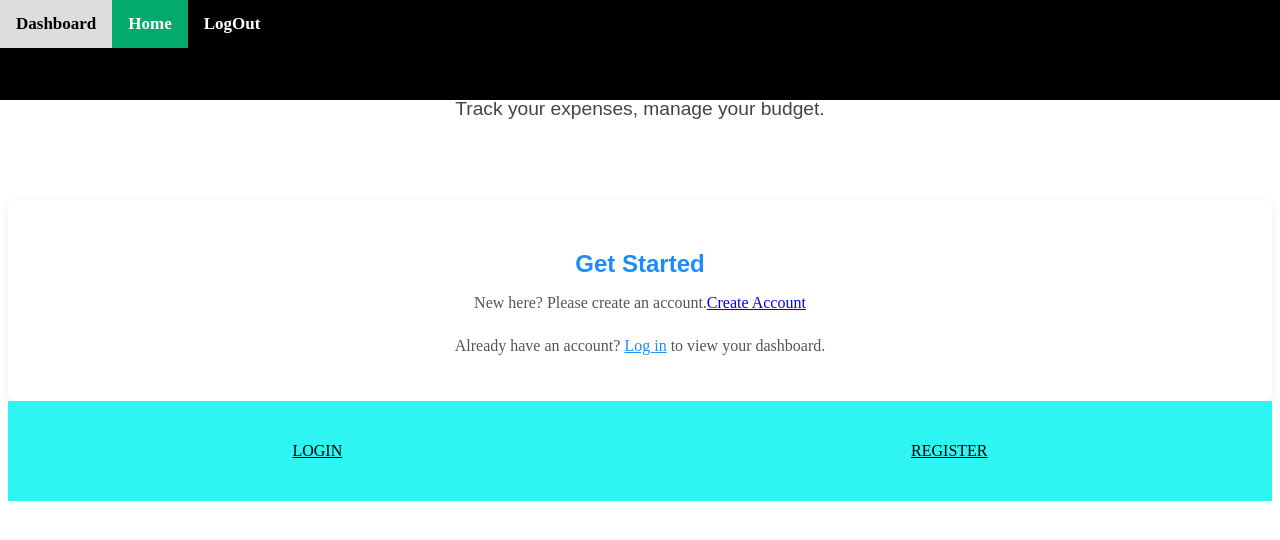
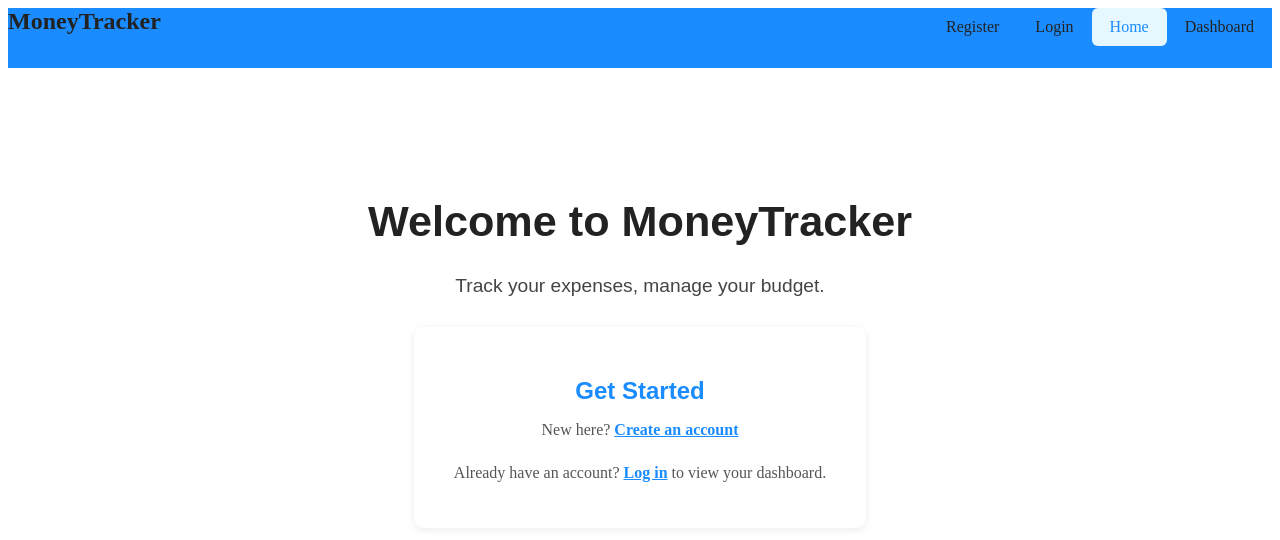
Before and after one commit to mohsen481/django_moneytracker_project, a Django app: page /home/ in a window 1280 px wide. Shown: the top 540 px of the page. Run offline with Django 5.2, Linux system fonts and the light colour scheme.

Commit message:
Add a logout view and ability to add and delete income and expense.

```diff
--- a/expenses/templates/expenses/HomePage.html
+++ b/expenses/templates/expenses/HomePage.html
@@ -8,38 +8,58 @@
                        height: 100px;
                        display: flex;
                        justify-content: space-around;
-                       align-items: center
-                    ;
-                        }
+                       align-items: center;
+                    }
+            .navbar-links {
+                background-color: #1a8cff;
+                overflow: hidden;
+                margin: 0;
+                text-align: center;
+                height: 60px;
+            }
+            .navbar-links a {
+                color: #222;
+                text-decoration: none;
+                font-weight: 500;
+                white-space: nowrap;
+                padding: 10px 18px;
+                border-radius: 6px;
+                background: none;
+                float: right;
+            }
+            .navbar-links a.active {
+                color: #1a8cff;
+                background: #e6f7ff;
+            }
+
         </style>
     </head>
     <body>
-        <div class="container" style="position: absolute; top: 0; left: 0; width: 100%; z-index: 10;">
-        <a  href="{% url 'dashboard' %}">Dashboard</a>
-        <a class="active" href="#">Home</a>
-        <a href="{% url 'login' %}">LogOut</a>
-    </div>
-        <h1 style="text-align:center; margin-top:40px; font-family:sans-serif; color:#222;">
-            Welcome to MoneyTracker
-        </h1>
-        <p style="text-align:center; font-size:1.2em; color:#444; font-family:sans-serif;">
-            Track your expenses, manage your budget.
-        </p>
-        <div style="display: flex; justify-content: center; margin: 40px 0;"></div>
-            <div style="background: #fff; border-radius: 10px; box-shadow: 0 2px 8px rgba(0,0,0,0.08); padding: 30px 40px; text-align: center;">
-                <h2 style="font-family:sans-serif; color:#1a8cff; margin-bottom: 15px;">Get Started</h2>
-                <p style="color:#555; font-size:1em; margin-bottom: 25px;">
-                    New here? Please create an account.<a href="{% url 'register' %}">Create Account</a>
+        <!-- Navigation Bar -->
+        <nav>
+            <div class="navbar-links">
+                <div style="font-size:1.5em; font-weight:bold; color:#222; float:left; margin-right:20px;">MoneyTracker</div>
+                <a href="{% url 'dashboard' %}">Dashboard</a>
+                <a class="active" href="#">Home</a>
+                <a href="{% url 'login' %}">Login</a>
+                <a href="{% url 'register' %}">Register</a>
+            </div>
+        </nav>
+
+        <!-- Main Content -->
+        <main style="margin-top:100px; display:flex; flex-direction:column; align-items:center;">
+            <h1 style="font-family:sans-serif; color:#222; font-size:2.7em; margin-bottom:10px;">Welcome to MoneyTracker</h1>
+            <p style="font-size:1.2em; color:#444; font-family:sans-serif; margin-bottom:30px;">Track your expenses, manage your budget.</p>
+            <section style="background:#fff; border-radius:10px; box-shadow:0 2px 8px rgba(0,0,0,0.08); padding:30px 40px; text-align:center; min-width:320px;">
+                <h2 style="font-family:sans-serif; color:#1a8cff; margin-bottom:15px;">Get Started</h2>
+                <p style="color:#555; font-size:1em; margin-bottom:25px;">
+                    New here? <a href="{% url 'register' %}" style="color:#1a8cff; text-decoration:underline; font-weight:bold;">Create an account</a>
                 </p>
                 <p style="color:#555; font-size:1em;">
-                    Already have an account? <a href="{% url 'login' %}" style="color:#1a8cff; text-decoration:underline;">Log in</a> to view your dashboard.
+                    Already have an account? <a href="{% url 'login' %}" style="color:#1a8cff; text-decoration:underline; font-weight:bold;">Log in</a> to view your dashboard.
                 </p>
-            </div>
-        </div>
-        <div class="divclass">
-            <a style="color: black;" href="{% url 'login' %}">LOGIN</a>
-            <a style="color: black;" href="{% url 'register' %}">REGISTER</a>
-        </div>
+            </section>
+        </main>
     </body>
 
 </html>
--- a/expenses/templates/expenses/dashboard.html
+++ b/expenses/templates/expenses/dashboard.html
@@ -105,7 +105,7 @@
     <div class="container" style="position: absolute; top: 0; left: 0; width: 100%; z-index: 10;">
         <a class="active" href="#">Dashboard</a>
         <a href="{% url 'index' %}">Home</a>
-        <a href="{% url 'login' %}">LogOut</a>
+        <a href="{% url 'logout' %}">LogOut</a>
     </div>
     <div class="welcome-box">
         <h1>Welcome {{ username }}!</h1>
--- a/expenses/urls.py
+++ b/expenses/urls.py
@@ -8,6 +8,7 @@ urlpatterns=[
                 path("accounts/register/",views.register_view,name="register"),
                 path("dashboard/",views.dashboard,name="dashboard"),
                 path("reports/",views.reports,name="reports"),
+                path("accounts/logout/",views.logout_view,name="logout"),
 
 
 
--- a/expenses/views.py
+++ b/expenses/views.py
@@ -9,18 +9,62 @@ from django.contrib.auth.decorators import login_required
 from django.urls import reverse
 from django.views.decorators.http import require_GET
 from django.db import models
+from django.utils.dateparse import parse_datetime
 
 def index(request):
     return render(request,'expenses/HomePage.html')
 @login_required
 def show_transactions(request):
-    incomes = Income.objects.all()
-    expenses = Expense.objects.all()
-    context = {
-        'incomes': incomes,
-        'expenses': expenses
-    }
-    return render(request, 'expenses/transactions.html', context)
+    if request.method=="POST":
+        #Delete selected income
+        if 'income_id' in request.POST:
+            income_id=request.POST.get('income_id')
+            try:
+                income=Income.objects.get(id=income_id)
+                income.delete()
+                return redirect('show_transactions')
+            except Income.DoesNotExist:
+                return HttpResponse("Income not found!")
+        #Delete selected expense
+        elif 'expense_id' in request.POST:
+            expense_id=request.POST.get('expense_id')
+            try:
+                expense=Expense.objects.get(id=expense_id)
+                expense.delete()
+                return redirect('show_transactions')
+            except Expense.DoesNotExist:
+                return HttpResponse("Expense not found!")
+        #Add income
+        elif 'add_income' in request.POST:
+            amount=int(request.POST.get('amount'))
+            date=parse_datetime(request.POST.get('date'))
+            source=request.POST.get('source')
+            if timezone.is_naive(date):
+                date=timezone.make_aware(date,timezone.get_current_timezone())
+            if amount<0 or date>timezone.now():
+                return HttpResponse("Invalid data: amount cannot be negative and date cannot be in future")
+            Income.objects.create(amount=amount,date=date,source=source,user=request.user)
+            return redirect('show_transactions')
+        #Add expense
+        else:
+            amount=int(request.POST.get('amount'))
+            date=parse_datetime(request.POST.get('date'))
+            text=request.POST.get('text')
+            if timezone.is_naive(date):
+                date=timezone.make_aware(date,timezone.get_current_timezone())
+            if amount<0 or date>timezone.now():
+                return HttpResponse("Invalid data: amount cannot be negative and date cannot be in future")
+            Expense.objects.create(amount=amount,date=date,text=text,user=request.user)
+            return redirect('show_transactions')
+    else:
+        incomes = Income.objects.all()
+        expenses = Expense.objects.all()
+        context = {
+            'incomes': incomes,
+            'expenses': expenses
+        }
+        return render(request, 'expenses/transactions.html', context)
+
 @login_required
 def show_recent_transactions(request,days):
     start_date=timezone.now()-datetime.timedelta(days=days)
@@ -35,11 +79,14 @@ def login_view(request):
         user=authenticate(request,username=username,password=password)
         if user:
             login(request,user)
-            return redirect('dashbord')
+            return redirect('dashboard')
         else:
             msg="Invalid username or password"
             return render(request,"expenses/accounts/login.html",{"msg":msg})
     return render(request,"expenses/accounts/login.html")
+def logout_view(request):
+    logout(request)
+    return redirect('index')
 def register_view(request):
     if request.method == "POST":
         username = request.POST.get("username")
@@ -113,6 +160,4 @@ def reports(request):
 
 
 
-
-
 # Create your views here.
```
Also changed, not shown: expenses/models.py (+4 -4 lines), expenses/templates/expenses/transactions.html (+49 -0 lines), expenses/templates/expenses/style.css (added).
